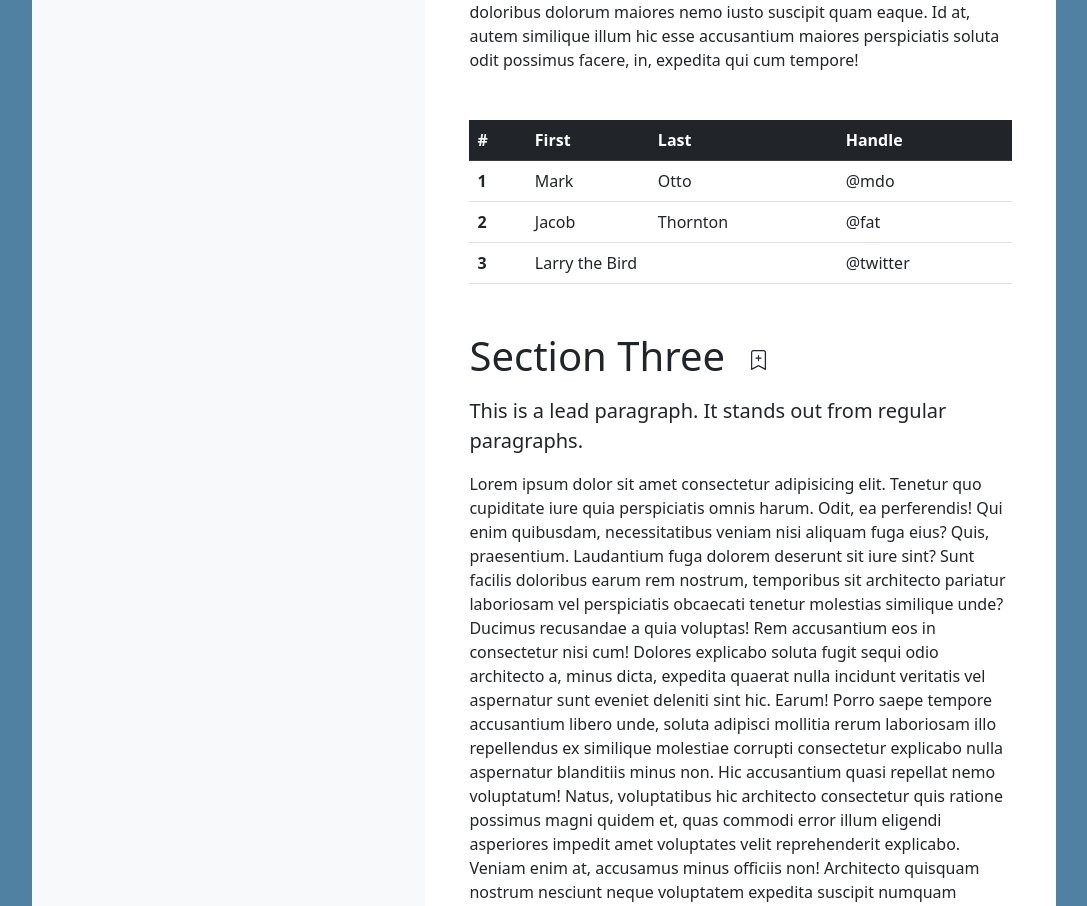
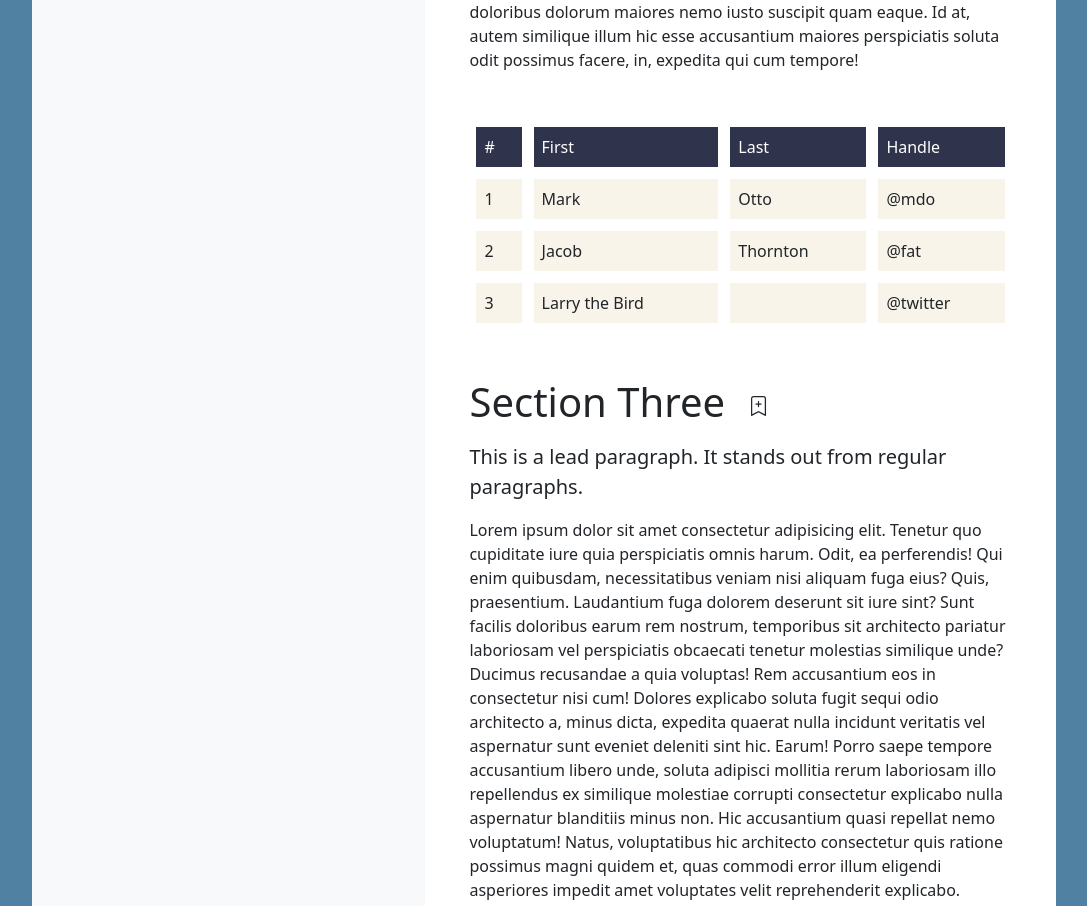
Before and after one commit to jonhyleo/readerexample, a website built with Vite: page src/index.html in a window 1280 px wide. Shown: the part 4528-5434 px from the top of the page, without its empty margins (96-1183 px from the left). Built offline with nearby package versions, Linux system fonts and the light colour scheme.

Commit message:
adjust table styles

```diff
--- a/src/index.html
+++ b/src/index.html
@@ -132,31 +132,32 @@
             officiis voluptatem exercitationem in adipisci consequatur ut perspiciatis? Sint. Eius cumque natus, doloribus dolorum maiores nemo iusto suscipit quam eaque. Id at,
             autem similique illum hic esse accusantium maiores perspiciatis soluta odit possimus facere, in, expedita qui cum tempore!
           </p>
-          <table class="table table-hover my-5">
-            <thead class="table-dark">
+          <table>
+            <thead>
               <tr>
-                <th scope="col">#</th>
-                <th scope="col">First</th>
-                <th scope="col">Last</th>
-                <th scope="col">Handle</th>
+                <td>#</td>
+                <td>First</th>
+                <td>Last</th>
+                <td>Handle</th>
               </tr>
             </thead>
             <tbody>
               <tr>
-                <th scope="row">1</th>
+                <td>1</td>
                 <td>Mark</td>
                 <td>Otto</td>
                 <td>@mdo</td>
               </tr>
               <tr>
-                <th scope="row">2</th>
+                <td>2</td>
                 <td>Jacob</td>
                 <td>Thornton</td>
                 <td>@fat</td>
               </tr>
               <tr>
-                <th scope="row">3</th>
-                <td colspan="2">Larry the Bird</td>
+                <td>3</td>
+                <td>Larry the Bird</td>
+                <td></td>
                 <td>@twitter</td>
               </tr>
             </tbody>
--- a/src/scss/styles.scss
+++ b/src/scss/styles.scss
@@ -1,8 +1,26 @@
 @import 'bootstrap/scss/bootstrap';
 
-body {
-  --scrollbarWidth: 17px;
-  --viewportWidth: calc(100vw - var(--scrollbarWidth));
+table {
+  @extend .table;
+  @extend .my-5;
+  --bs-table-bg: #f9f4e9;
+  --bs-table-border-color: white;
+  border-collapse: separate;
+  & > :not(caption) > * > *,
+  thead,
+  tbody,
+  tfoot,
+  tr,
+  td,
+  th {
+    border-color: white;
+    border-width: 5px;
+  }
+
+  thead {
+    @extend .table-dark;
+    --bs-table-bg: #2f344c;
+  }
 }
 
 .view {
```
